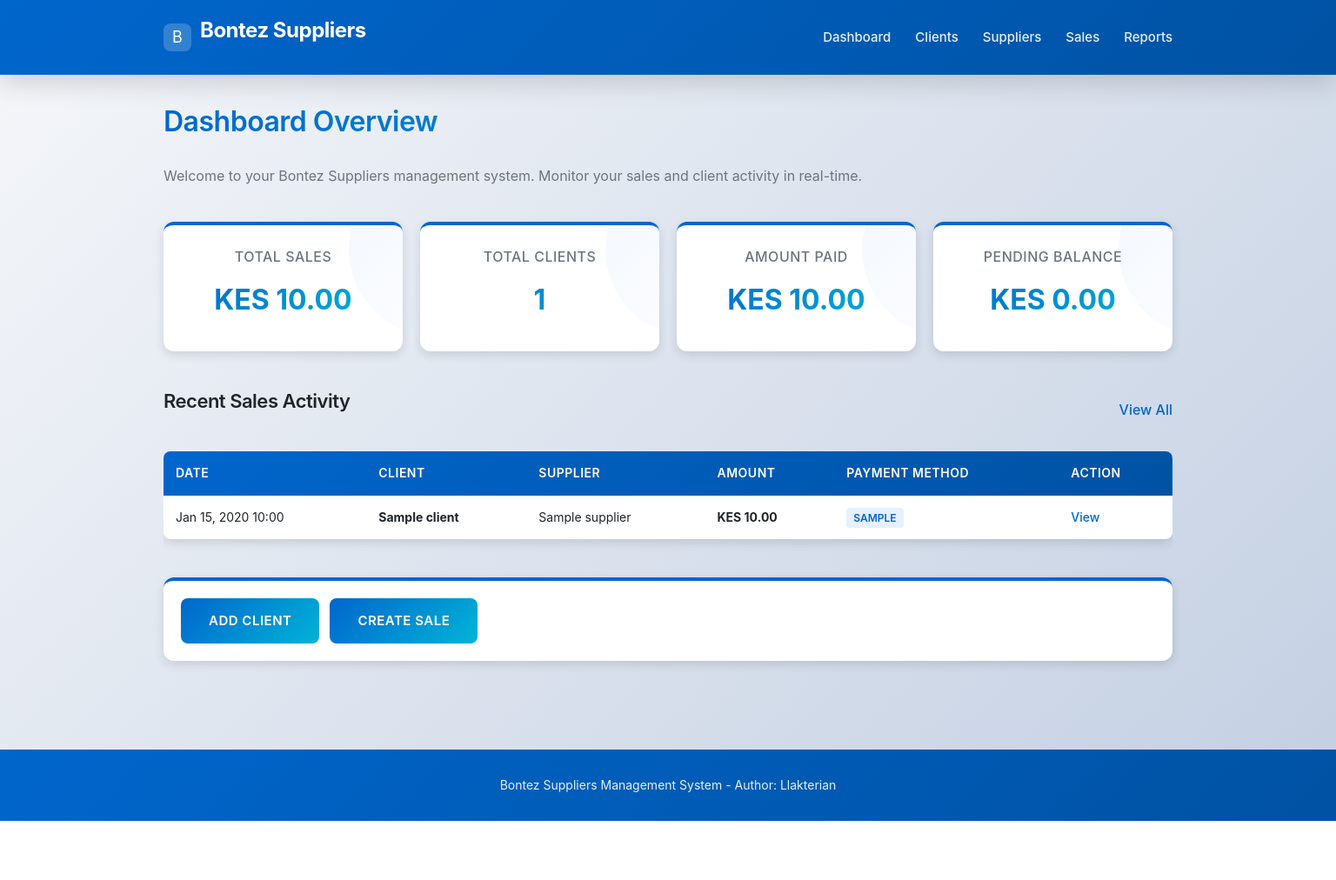
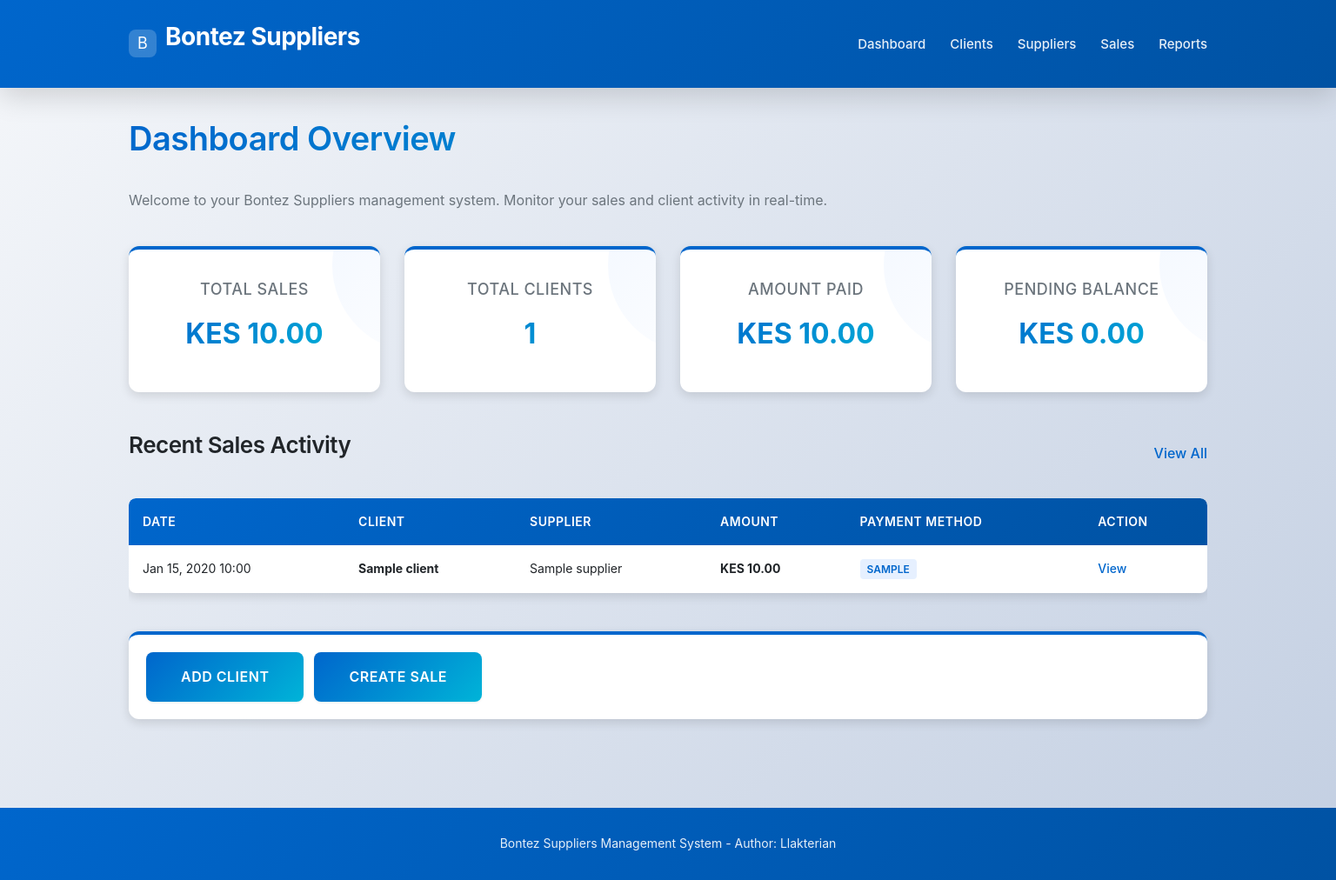
Before and after one commit to llakterian/bontez_suppliers, a Flask app: page / in a window 1536 px wide. Shown: the whole page at 87% size. Before the commit the page ends 944 px from the top, so only its background shows below. Run offline with Flask 3, Linux system fonts and the light colour scheme; tables that the repository leaves empty hold one stand-in row (values such as "Sample post").

Commit message:
Add comprehensive responsive design: ultra-large screens (1440px+), micro devices (<320px), landscape mobile, high DPI, touch targets, and print styles

```diff
--- a/app/static/css/style.css
+++ b/app/static/css/style.css
@@ -255,6 +255,33 @@ h3 {
     margin: 10px 0;
     position: relative;
     z-index: 1;
+}
+
+/* Table wrapper for responsive horizontal scrolling on mobile */
+.table-wrapper {
+    width: 100%;
+    overflow-x: auto;
+    -webkit-overflow-scrolling: touch;
+    border-radius: 8px;
+    margin-bottom: 20px;
+}
+
+.table-wrapper::-webkit-scrollbar {
+    height: 6px;
+}
+
+.table-wrapper::-webkit-scrollbar-track {
+    background: var(--light-gray);
+    border-radius: 3px;
+}
+
+.table-wrapper::-webkit-scrollbar-thumb {
+    background: var(--primary);
+    border-radius: 3px;
+}
+
+.table-wrapper::-webkit-scrollbar-thumb:hover {
+    background: var(--primary-dark);
 }
 
 .data-table {
@@ -1091,3 +1118,277 @@ h3 {
         padding: 12px;
     }
 }
+
+/* Ultra Large Devices (4K Monitors) - 1440px and above */
+@media (min-width: 1440px) {
+    .container {
+        max-width: 1320px;
+        margin: 0 auto;
+        padding: 0 40px;
+    }
+
+    .navbar .container {
+        padding: 1.25rem 40px;
+    }
+
+    .logo h1 {
+        font-size: 28px;
+    }
+
+    h1 {
+        font-size: 42px;
+    }
+
+    h2 {
+        font-size: 38px;
+        margin-bottom: 28px;
+    }
+
+    h3 {
+        font-size: 26px;
+    }
+
+    .dashboard-stats {
+        grid-template-columns: repeat(4, 1fr);
+        gap: 28px;
+    }
+
+    .stat-card {
+        padding: 32px;
+    }
+
+    .stat-card h3 {
+        font-size: 18px;
+    }
+
+    .stat-card .value {
+        font-size: 48px;
+    }
+
+    .card {
+        padding: 32px;
+        margin-bottom: 28px;
+    }
+
+    .form {
+        padding: 36px;
+        margin-bottom: 28px;
+    }
+
+    .form-group {
+        margin-bottom: 24px;
+    }
+
+    .form-group input,
+    .form-group select,
+    .form-group textarea {
+        font-size: 16px;
+        padding: 14px 16px;
+    }
+
+    .btn {
+        padding: 16px 40px;
+        font-size: 16px;
+    }
+
+    .data-table {
+        font-size: 16px;
+    }
+
+    .data-table th,
+    .data-table td {
+        padding: 16px;
+    }
+
+    .supplier-grid {
+        grid-template-columns: repeat(5, 1fr);
+        gap: 28px;
+    }
+
+    .chart-container {
+        max-height: 550px;
+        margin: 32px 0;
+    }
+}
+
+/* Extra Small Phones (Below 320px) - Micro devices */
+@media (max-width: 319px) {
+    .container {
+        padding: 0 8px;
+    }
+
+    .navbar {
+        padding: 0.5rem 0;
+    }
+
+    .navbar .container {
+        padding: 0.5rem 8px;
+        gap: 8px;
+    }
+
+    .logo-icon {
+        font-size: 18px;
+        width: 32px;
+        height: 32px;
+        line-height: 32px;
+    }
+
+    .logo h1 {
+        font-size: 16px;
+    }
+
+    .nav-links {
+        gap: 4px;
+    }
+
+    .nav-links a {
+        padding: 8px;
+        font-size: 13px;
+    }
+
+    main {
+        padding: 10px 0;
+    }
+
+    h1 {
+        font-size: 20px;
+        margin-bottom: 12px;
+    }
+
+    h2 {
+        font-size: 18px;
+        margin-bottom: 12px;
+    }
+
+    h3 {
+        font-size: 14px;
+    }
+
+    .btn {
+        padding: 10px 16px;
+        font-size: 13px;
+    }
+
+    .data-table {
+        font-size: 12px;
+    }
+
+    .data-table th,
+    .data-table td {
+        padding: 8px;
+    }
+}
+
+/* Landscape Mobile (up to 600px width) - Better horizontal spacing */
+@media (max-height: 500px) and (orientation: landscape) {
+    main {
+        padding: 10px 0;
+    }
+
+    .navbar .container {
+        padding: 0.5rem;
+        gap: 8px;
+    }
+
+    .logo h1 {
+        font-size: 18px;
+    }
+
+    .dashboard-stats {
+        grid-template-columns: repeat(2, 1fr);
+        gap: 12px;
+    }
+
+    .stat-card {
+        padding: 12px;
+    }
+
+    .stat-card h3 {
+        font-size: 12px;
+    }
+
+    .stat-card .value {
+        font-size: 20px;
+    }
+
+    .form {
+        padding: 12px;
+    }
+
+    .chart-container {
+        max-height: 300px;
+    }
+}
+
+/* High DPI Screens (Retina, pixel density > 2) */
+@media (min-device-pixel-ratio: 2) {
+    * {
+        -webkit-font-smoothing: antialiased;
+        -moz-osx-font-smoothing: grayscale;
+    }
+
+    img {
+        image-rendering: -webkit-optimize-contrast;
+    }
+}
+
+/* Touch Devices - Larger touch targets */
+@media (hover: none) and (pointer: coarse) {
+    .btn,
+    .nav-links a,
+    .data-table tbody tr {
+        min-height: 44px;
+        min-width: 44px;
+    }
+
+    .btn {
+        padding: 12px 20px;
+    }
+
+    input[type="checkbox"],
+    input[type="radio"] {
+        min-width: 20px;
+        min-height: 20px;
+        cursor: pointer;
+    }
+
+    a {
+        -webkit-tap-highlight-color: transparent;
+    }
+}
+
+/* Print Styles */
+@media print {
+    .navbar,
+    .footer,
+    .btn,
+    .form-actions {
+        display: none;
+    }
+
+    body {
+        background: white;
+        color: black;
+    }
+
+    main {
+        padding: 0;
+        max-width: 100%;
+    }
+
+    .card,
+    .container {
+        box-shadow: none;
+        border: 1px solid #ccc;
+        page-break-inside: avoid;
+    }
+
+    .data-table {
+        border-collapse: collapse;
+    }
+
+    .data-table th,
+    .data-table td {
+        border: 1px solid #ccc;
+    }
+}
--- a/app/templates/clients/list.html
+++ b/app/templates/clients/list.html
@@ -9,7 +9,7 @@
 </div>
 
 {% if clients.items %}
-    <div style="overflow-x: auto;">
+    <div class="table-wrapper">
         <table class="data-table">
             <thead>
                 <tr>
--- a/app/templates/clients/view.html
+++ b/app/templates/clients/view.html
@@ -33,7 +33,7 @@
 
 <h3 style="margin-top: 40px;">Sales History</h3>
 {% if sales %}
-    <div style="overflow-x: auto;">
+    <div class="table-wrapper">
         <table class="data-table">
             <thead>
                 <tr>
--- a/app/templates/index.html
+++ b/app/templates/index.html
@@ -34,7 +34,7 @@
     </div>
 
     {% if recent_sales %}
-        <div style="overflow-x: auto;">
+        <div class="table-wrapper">
             <table class="data-table">
                 <thead>
                     <tr>
--- a/app/templates/sales/list.html
+++ b/app/templates/sales/list.html
@@ -9,7 +9,7 @@
 </div>
 
 {% if sales.items %}
-    <div style="overflow-x: auto;">
+    <div class="table-wrapper">
         <table class="data-table">
             <thead>
                 <tr>
--- a/app/templates/sales/view.html
+++ b/app/templates/sales/view.html
@@ -45,7 +45,7 @@
 
 <h3 style="margin-top: 36px;">Items Purchased</h3>
 {% if sale.items %}
-    <div style="overflow-x: auto;">
+    <div class="table-wrapper">
         <table class="data-table">
             <thead>
                 <tr>
@@ -89,7 +89,7 @@
 {% if sale.payment_method == 'installment' %}
 <h3 style="margin-top: 36px;">Installment Schedule</h3>
 {% if sale.installments %}
-    <div style="overflow-x: auto;">
+    <div class="table-wrapper">
         <table class="data-table">
             <thead>
                 <tr>
```
